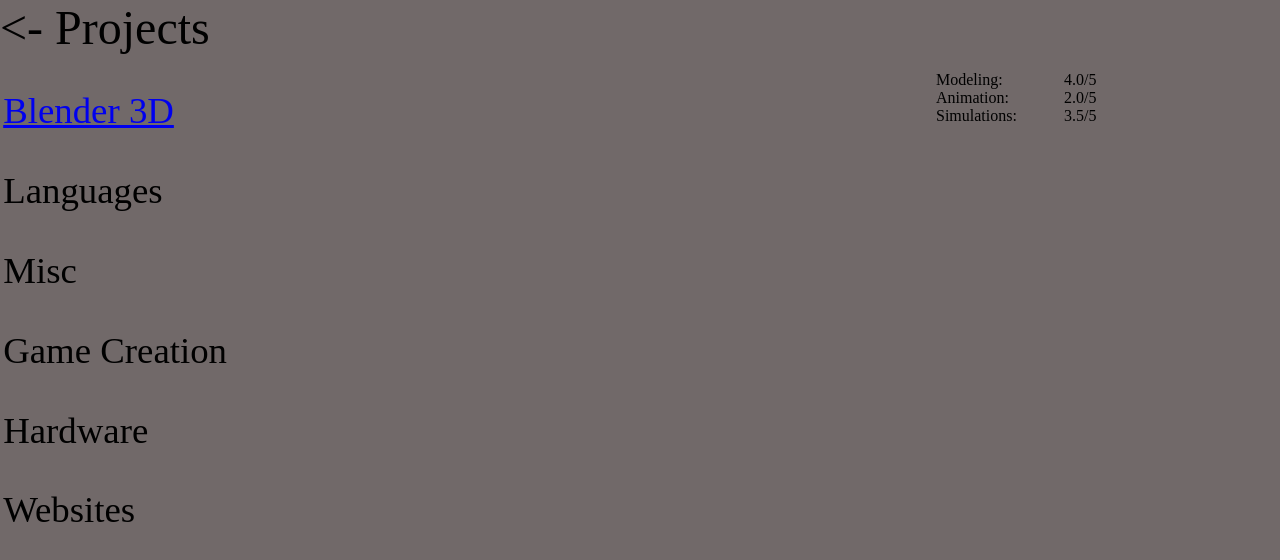
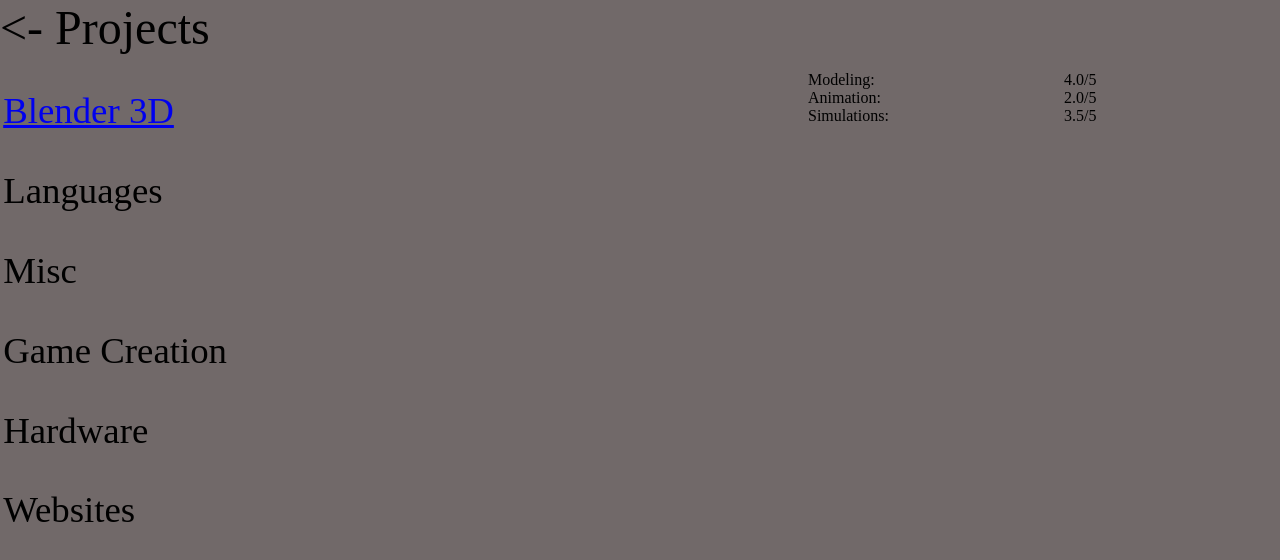
Before and after one commit to theradest1/PersonalWebsite, a website: page skills.html in a window 1280 px wide. Both pictures are taken after a click on the link "Blender 3D". Drawn offline with Linux system fonts and the light colour scheme.

Commit message:
menu sort of works now; just need to smooth

```diff
--- a/public/css/main.scss
+++ b/public/css/main.scss
@@ -58,7 +58,7 @@
 	background: var(--backround);
 
 	display: grid;
-	grid-template-columns: 70% 20%;
+	grid-template-columns: 100% 0%;
 
 	.hambar-list {
 		li {
@@ -91,17 +91,9 @@
 		li {
 			color: black;
 		}
+		transition: all 0.4s ease;
 	}
 
-}
-
-@keyframes moveUp {
-	0% {
-		transform: translateY(0)
-	}
-	100% {
-		transform: translateY(-100px);
-	}
 }
 
 @keyframes wavy {
--- a/skills.html
+++ b/skills.html
@@ -10,7 +10,7 @@
 </head>
 <body>
 	<div class="title"><a href="/"><-</a>   Projects</div>
-	<nav class="hambar">
+	<nav class="hambar" ID="hambar">
 		<ul class="hambar-list">
 			<li><a href="javascript:void(0);" class="icon" onclick="toggleDiv('blender', 'grid')">Blender 3D</a></li>
 			<li>Languages</li>
@@ -41,12 +41,18 @@
 
 	<script>
 		function toggleDiv(ID, displayType="block") {
-		  var x = document.getElementById("blender");
+		  var x = document.getElementById(ID);
 		  if (x.style.display === displayType) {
 			x.style.display = "none";
+			setGrid("hambar", "100% 0%");
 		  } else {
 			x.style.display = displayType;
+			setGrid("hambar", "60% 40%");
 		  }
+		}
+		function setGrid(ID, gridValues) {
+		  var x = document.getElementById(ID);
+		  x.style.gridTemplateColumns = gridValues;
 		}
 	</script>
 </body>
```
Also changed, not shown: public/css/main.css, 1 other file.
